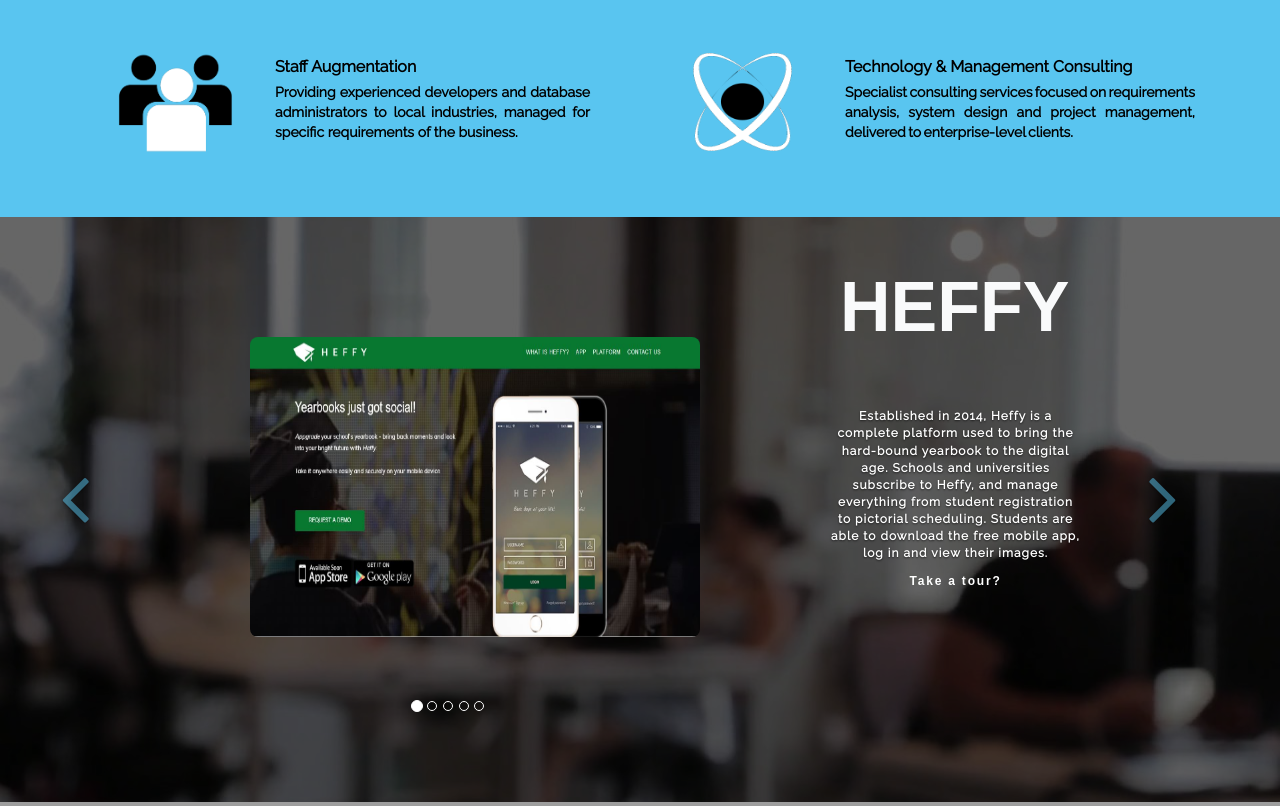
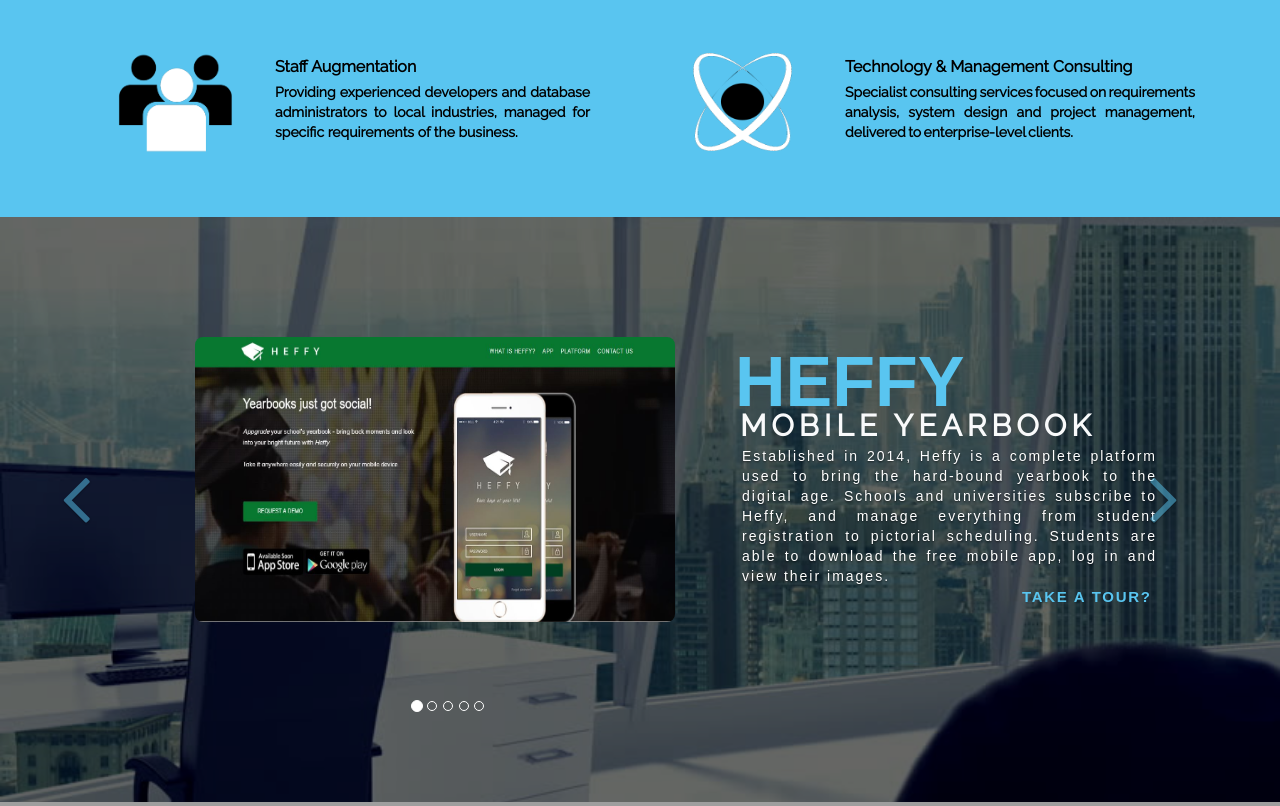
Before and after one commit to Reymond31/nmgwebsite, a CodeIgniter app: page /database/ in a window 1280 px wide. Shown: the part 2488-3294 px from the top of the page. Run offline with CodeIgniter, Linux system fonts and the light colour scheme; some libraries are stand-ins or nearby versions; grey boxes are pictures that could not be loaded.

Commit message:
PRODUCTS

```diff
--- a/application/views/app/nmgwebsite/products.php
+++ b/application/views/app/nmgwebsite/products.php
@@ -11,10 +11,10 @@
       <div class="overlaysh"></div>
       <div class="item active">
        <img class="slides" src="<?php echo base_url("assets/img/heffy.jpg")?>" alt="heffy">
-          <div class="carousels"><span class="five"> HEFFY </span></div>
+          <div class="carousels"><span class="five"> HEFFY </span> <span class="heffy2">MOBILE YEARBOOK</span></div>
           <div class="carousel-caption">
-           <p>Established in 2014, Heffy is a complete platform used to bring the hard-bound yearbook to the digital age. Schools and universities subscribe to Heffy, and manage everything from student registration to pictorial scheduling. Students are able to download the free mobile app, log in and view their images.</p>
-           <a href="#" data-toggle="modal" data-target=".bs-example-modal-lg-heffy">Take a tour?</a>
+           <p class="inside">Established in 2014, Heffy is a complete platform used to bring the hard-bound yearbook to the digital age. Schools and universities subscribe to Heffy, and manage everything from student registration to pictorial scheduling. Students are able to download the free mobile app, log in and view their images.</p>
+           <a class="tour" href="#" data-toggle="modal" data-target=".bs-example-modal-lg-heffy">TAKE A TOUR?</a>
           </div>
       </div>
       <div class="modal fade bs-example-modal-lg-heffy" tabindex="-1" role="dialog" aria-labelledby="myLargeModalLabel" aria-hidden="true">
@@ -33,10 +33,12 @@
       </div>
       <div class="item">
         <img class="slides" src="<?php echo base_url("assets/img/txtsupport.jpg")?>" alt="txtsupport" >
-          <div class="carousels"> <span class="txt">TXT</span><br><span class="support">SUPPORT </span></div>
+           <div class="carousels"> <span class="txt">TXT</span><span class="support">SUPPORT </span><br>
+            <span class="sms"> SMS SUPPORT SYSTEM </span>
+          </div>
           <div class="carousel-caption_txtsupport">
-           <p> Grand Prize winner of the 2015 Chikka API Challenge, TxtSupport is a web-based support platform using SMS to communicate with users. The portal includes CRM functionality to help businesses manage and grow their users. The platform’s standout feature is allowing SMS customers to communicate with business at no cost. TxtSupport has a growing base of users for the platform.</p>
-            <a href="#" data-toggle="modal" data-target=".bs-example-modal-lg-txtsupport">Take a tour?</a>
+           <p  class="inside"> Grand Prize winner of the 2015 Chikka API Challenge, TxtSupport is a web-based support platform using SMS to communicate with users. The portal includes CRM functionality to help businesses manage and grow their users. The platform’s standout feature is allowing SMS customers to communicate with business at no cost.</p>
+            <a  class= "tour" href="#" data-toggle="modal" data-target=".bs-example-modal-lg-txtsupport">TAKE A TOUR?</a>
           </div>
         </div>
           <div class="modal fade bs-example-modal-lg-txtsupport" tabindex="-1" role="dialog" aria-labelledby="myLargeModalLabel" aria-hidden="true">
@@ -55,12 +57,14 @@
           </div>
       <div class="item">
         <img class="slides" src="<?php echo base_url("assets/img/maintenance.png")?>" alt="bes" >
-          <div class="carousels">
+           <div class="carousels">
             <span class="bes">BES </span>
+            <span class="bes2"> CHATBOT</span>
+            <span class="bes3">BOT ENABLED SERVICES</span>
           </div>
           <div class="carousel-caption_bes">
-          <p>Customer engagement with brands are ever-increasing with Facebook. Conducting any scale of customer support using Facebook Messenger involves manpower and training. NMG created a powerful and simple solution to use Chatbot which guides customers over chat. The range of functionality extend from quick walk through to complex E-Commerce processes, all managed within an integrated platform.</p>
-           <a href="#" data-toggle="modal" data-target=".bs-example-modal-lg-bes">Take a tour?</a>
+          <p class="inside">Customer engagement with brands are ever-increasing with Facebook. Conducting any scale of customer support using Facebook Messenger involves manpower and training. NMG created a powerful and simple solution to use Chatbot which guides customers over chat. The range of functionality extend from quick walk through to complex E-Commerce processes, all managed within an integrated platform.</p>
+           <a class="tour" href="#" data-toggle="modal" data-target=".bs-example-modal-lg-bes">TAKE A TOUR?</a>
           </div>
       </div>
         <div class="modal fade bs-example-modal-lg-bes" tabindex="-1" role="dialog" aria-labelledby="myLargeModalLabel" aria-hidden="true">
@@ -77,12 +81,12 @@
           </div>
       <div class="item">
         <img class="slides" src="<?php echo base_url("assets/img/maintenance.png")?>" alt="cress" >
-          <div class="carousels">  <span class="five">CRESS</span>
-
+           <div class="carousels">  <span class="five">CRESS</span>
+            <span class="cress1"> CIVIL REGISTRY </span><span class="cress2"><br> SYSTEM & SERVICES</span>
           </div>
-          <div class="carousel-caption">
+          <div class="carousel-caption_cress">
             <p>Upon the request of the City of Manila, CReSS was developed to help streamline and automate the document management tasks of the City Hall. With over 30 million digital records and growing, CReSS has transformed the operations of City Hall. As a product of NMG, CReSS is currently being marketed to other government agencies.</p>
-            <a href="#" data-toggle="modal" data-target=".bs-example-modal-lg-cress">Take a tour?</a>
+            <a class="tour" shref="#" data-toggle="modal" data-target=".bs-example-modal-lg-cress">TAKE A TOUR?</a>
           </div>
       </div>
        <div class="modal fade bs-example-modal-lg-cress" tabindex="-1" role="dialog" aria-labelledby="myLargeModalLabel" aria-hidden="true">
@@ -99,12 +103,12 @@
           </div>
       <div class="item">
         <img class="slides" src="<?php echo base_url("assets/img/maintenance.png")?>" alt="pinoypayroll" >
-          <div class="carousels_pinoypayroll"> <span class="five">PINOY</span><br><span class="seven">PAYROLL</span>
-
+           <div class="carousels_pinoypayroll">
+            <span class="five">PINOY</span><span class="seven">PAYROLL</span>
           </div>
           <div class="carousels-caption_pinoypayroll">
            <p>Marketing promotions have grown in the past decade, often exceeding the capabilities of existing point-of-sales devices. POS Partner works with any standard Windows-based POS, and automatically allows marketing solutions without any changes<br> to the existing POS.</p>
-           <a href="#" data-toggle="modal" data-target=".bs-example-modal-lg-pinoypayroll">Take a tour?</a>
+           <a class="tour" href="#" data-toggle="modal" data-target=".bs-example-modal-lg-pinoypayroll">TAKE A TOUR?</a>
           </div>
       </div>
       <div class="modal fade bs-example-modal-lg-pinoypayroll" tabindex="-1" role="dialog" aria-labelledby="myLargeModalLabel" aria-hidden="true">
--- a/assets/css/products.css
+++ b/assets/css/products.css
@@ -12,9 +12,9 @@
 .carousel-inner>.item>a>img, .carousel-inner>.item>img {
   line-height: 1;
   margin-top: 120px;
-  height: 300px;
-  width: 450px;
-  margin-left: 250px
+  height: 285px;
+  width: 480px;
+  margin-left: 195px
 }
 .carousel-inner {
   position: relative;
@@ -47,16 +47,18 @@
  margin-bottom: 0;
  margin-right: 100%;
  left:400px;
-  font-size: 12px;
-  font-weight: 600;
-  width: 251px;
- margin-left: 430px;
+ font-size: 14px;
+ font-weight: 100;
  position: fixed;
- bottom:0px;
- letter-spacing: 1px;
+ letter-spacing:2px;
  padding-bottom: 0;
- height:229px;
  padding-top:0;
+ text-align: justify;
+ margin-left: 342px;
+ bottom: 5px;
+ width: 415px;
+ height:171px;
+ font-family: Arial;
 }
 .carousels-caption_pinoypayroll{
     color: #ffff;
@@ -74,14 +76,23 @@
  letter-spacing: 1px;
 
 }
-a{
+p.inside{
+  margin:0;
+}
+a.tour{
   font-family: Arial;
-  letter-spacing: 1.8px;
+  letter-spacing: 1.7px;
   text-shadow: none;
+  color:#59c5f0;
+  margin-left: 280px;
+  font-weight: bold;
+  font-size:15px;
+}
+a.tour:hover{
+  font-weight:600;
+}
+a.tour:active{
   color:white;
-}
-a:hover{
-  font-weight:600;
 }
 .overlaysh {
     background: rgba(0,0,0,0.6);
@@ -136,38 +152,138 @@
   left: 163px;
   font-family: Arial;
   font-weight: 700;
-  letter-spacing: 2px;
+  letter-spacing: 1.5px;
   bottom: 105px;
 }
 span.five{
-  color:#f9fafb;
+  color:#59c5f0;
   font-size: 70px;
   letter-spacing: 0;
-  bottom: 280px;
-  left: 840px;
+  bottom: 275px;
+  left: 735px;
+  height: 15px;
   font-family: Arial;
   font-weight: 700;
   position: fixed;
 }
+span.heffy2{
+  color:#f9fafb;
+  font-size: 30px;
+  letter-spacing: 5px;
+  font-weight: 700;
+  position: fixed;
+  bottom: 174px;
+  left: 740px;
+}
 span.txt{
-  color:#f9fafb;
+  color:#59c5f0;
   font-size: 70px;
-  letter-spacing: 5px;
-  bottom: 280px;
-  left: 870px;
+  letter-spacing: 0;
+  bottom: 275px;
+  left: 729px;
+  height: 15px;
   font-family: Arial;
   font-weight: 700;
   position: fixed;
 }
-span.bes{
-  color:#f9fafb;
-  font-size: 70px;
+span.support{
+  color:#59c5f0;
+  font-size: 50px;
   letter-spacing: 0;
-  bottom: 250px;
-  left: 880px;
+  height: 15px;
   font-family: Arial;
   font-weight: 700;
   position: fixed;
+  bottom: 254px;
+  left: 861px;
+}
+span.sms{
+  color:#f9fafb;
+  font-size: 28px;
+  letter-spacing: 5px;
+  font-weight: 700;
+  position: fixed;
+  bottom: 174px;
+  left: 738px;
+}
+span.bes{
+  color:#59c5f0;
+  font-size: 70px;
+  letter-spacing: 0;
+  left: 735px;
+  bottom: 199px;
+  font-family: Arial;
+  font-weight: 700;
+  position: fixed;
+}
+span.bes2{
+  color:#59c5f0;
+  font-size: 50px;
+  letter-spacing: 0;
+  height: 15px;
+  font-family: Arial;
+  font-weight: 700;
+  position: fixed;
+  left: 885px;
+  bottom: 263px;
+}
+span.bes3{
+  color:#f9fafb;
+  font-size: 28px;
+  letter-spacing: 4px;
+  font-weight: 700;
+  position: fixed;
+  bottom: 184px;
+  left: 738px;
+}
+span.cress1{
+  color:#59c5f0;
+  font-size: 70px;
+  letter-spacing: 0;
+  bottom: 288px;
+  left: 735px;
+  height: 15px;
+  font-family: Arial;
+  font-weight: 700;
+  position: fixed;
+}
+span.cress1{
+  color:#f9fafb;
+  font-size: 30px;
+  letter-spacing: 5px;
+  font-weight: 700;
+  position: fixed;
+  bottom: 200px;
+  left: 740px;
+ text-shadow: 0 1px 2px rgba(0,0,0,.6);
+}
+span.cress2{
+  color:#f9fafb;
+  font-size: 30px;
+  letter-spacing: 5px;
+  font-weight: 700;
+  position: fixed;
+  bottom: 145px;
+  left: 743px;
+ text-shadow: 0 1px 2px rgba(0,0,0,.6);
+}
+.carousel-caption_cress{
+ color: #ffff;
+ margin-bottom: 0;
+ margin-right: 100%;
+ left:400px;
+ font-size: 14px;
+ font-weight: 100;
+ position: fixed;
+ letter-spacing:2px;
+ padding-bottom: 0;
+ padding-top:0;
+ text-align: justify;
+ margin-left: 342px;
+ bottom: 5px;
+ width: 415px;
+ height:143px;
+ font-family: Arial;
 }
 span.six{
   color:#f9fafb;
```
Also changed, not shown: other parts of assets/css/products.css (+25 -30 lines), assets/img/prod.jpg. Lines whose indentation alone changed are shown as unchanged.
